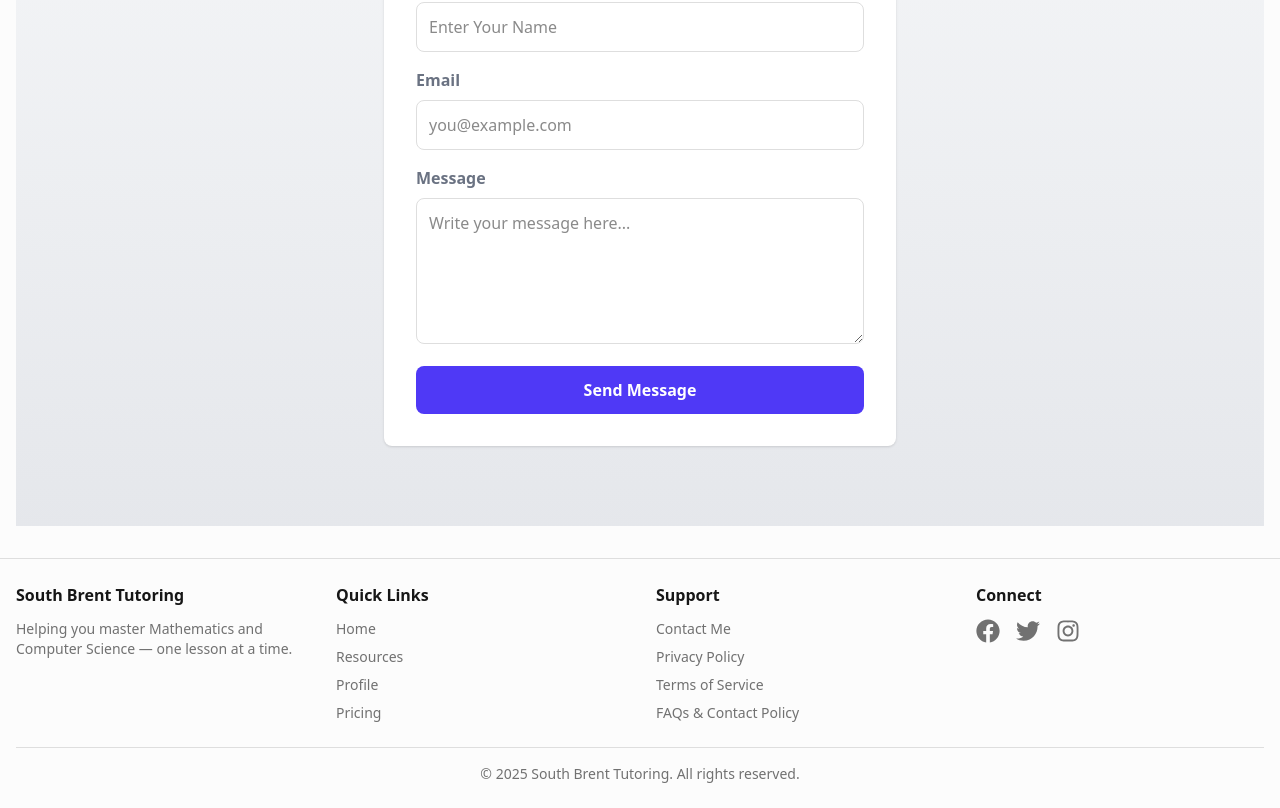
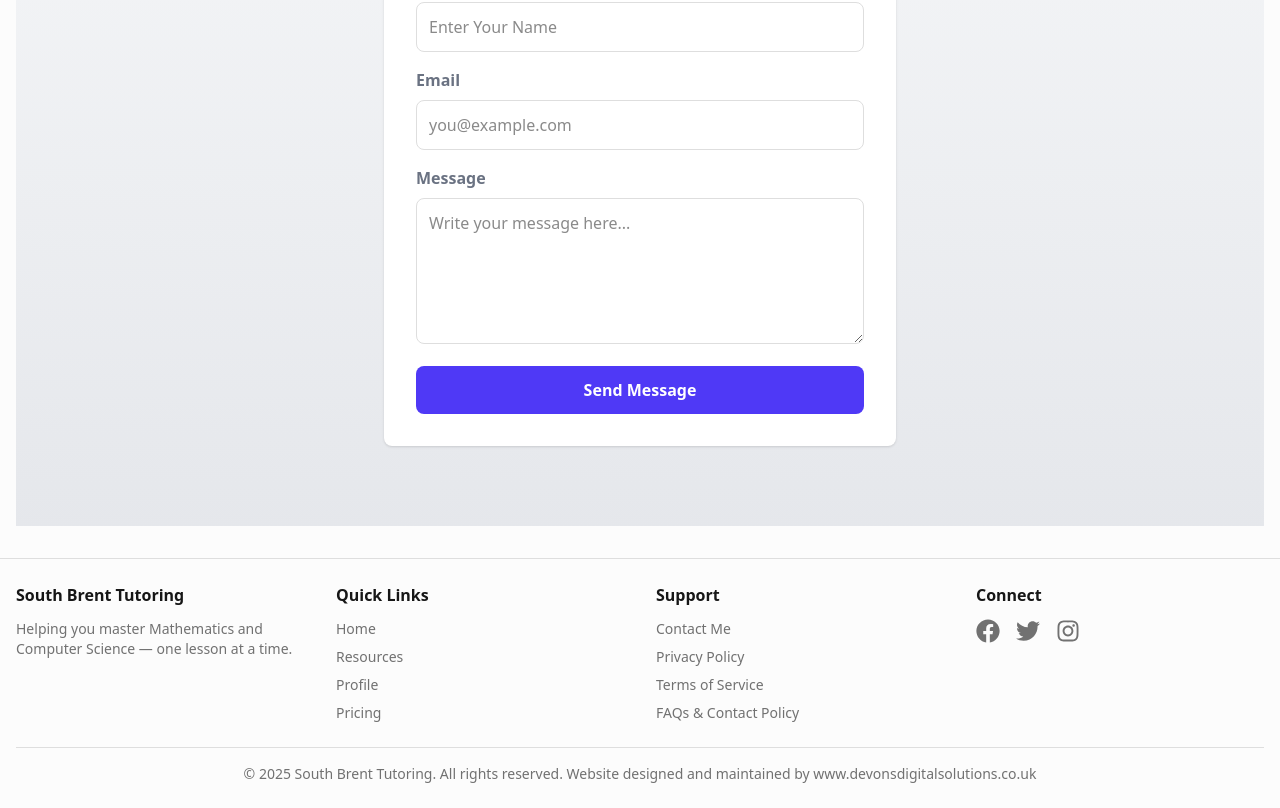
Before and after one commit to markw53/maths-tutor, a React (Vite) app: page / in a window 1280 px wide. Shown: the part 2001-2809 px from the top of the page. Built offline with nearby package versions, Linux system fonts and the light colour scheme.

Commit message:
footer updated

```diff
--- a/index.html
+++ b/index.html
@@ -16,7 +16,7 @@
     <meta charset="UTF-8" />
     <link rel="icon" type="image/svg+xml" href="/favicon.svg" />
     <meta name="viewport" content="width=device-width, initial-scale=1.0" />
-    <title>Maths Tutor from DDS</title>
+    <title>South Brent Tutoring from DDS</title>
   </head>
   <body>
     <div id="root"></div>
--- a/src/components/Footer.tsx
+++ b/src/components/Footer.tsx
@@ -112,7 +112,7 @@ export default function Footer() {
         {/* Bottom Row */}
         <div className="mt-6 pt-4 border-t border-border">
           <p className="text-sm text-center text-muted-foreground">
-            © {currentYear} South Brent Tutoring. All rights reserved.
+            © {currentYear} South Brent Tutoring. All rights reserved. Website designed and maintained by www.devonsdigitalsolutions.co.uk
           </p>
         </div>
       </div>
```
